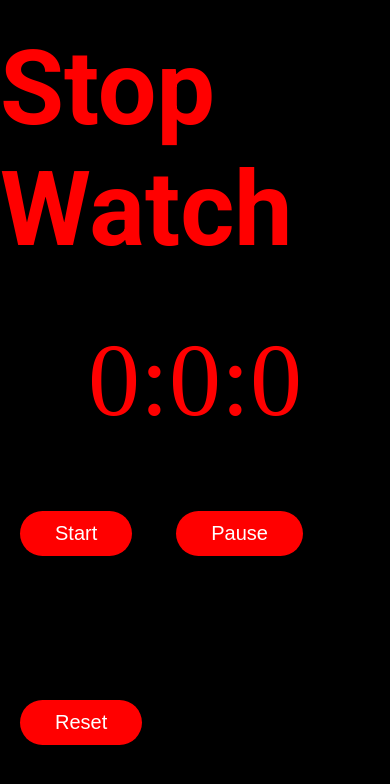
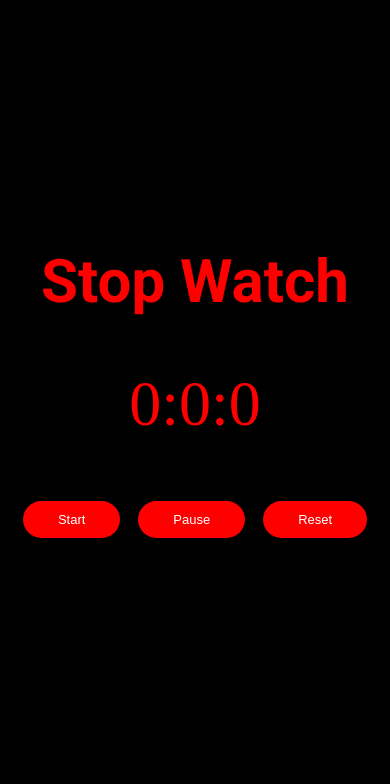
Before and after one commit to Asad-Nawaz92/StopWatch-JS, a plain HTML site: page index.html in a window 390 px wide. Drawn offline with Linux system fonts and the light colour scheme; a web font is replaced by a local one.

Commit message:
Stop Watch

```diff
--- a/style.css
+++ b/style.css
@@ -46,3 +46,23 @@ button:hover {
     background-color: white;
     color: black;
 }
+
+@media only screen and (max-width: 551px) {
+
+    button {
+        margin: 60px 7px;
+        font-size: 13px;
+        border-radius: 25px;
+    }
+
+    h1 {
+        font-size: 60px;
+    }
+
+    #num {
+        display: flex;
+        justify-content: center;
+        align-items: center;
+        font-size: 4rem;
+    }
+}
```
